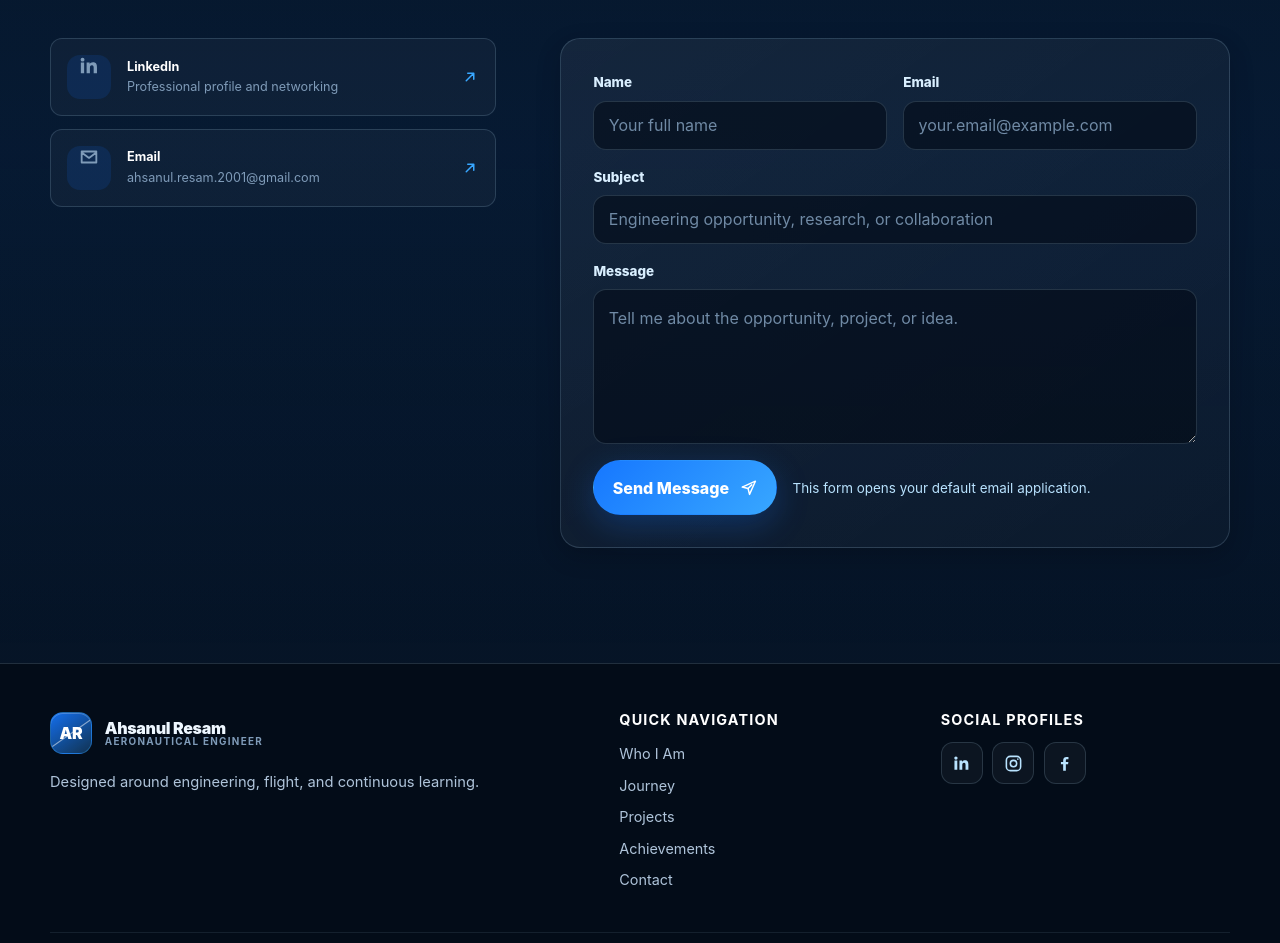
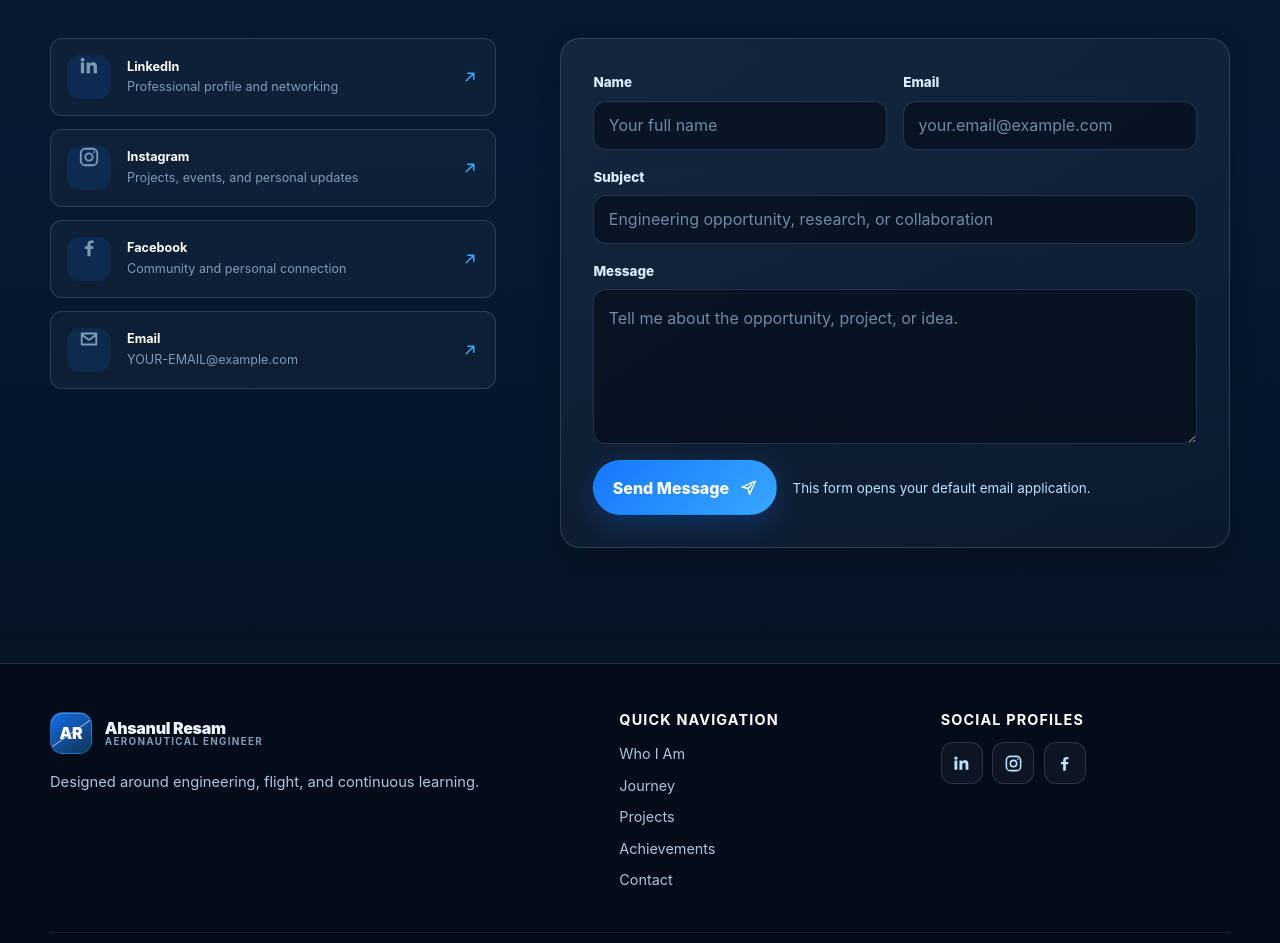
Before and after one commit to resam-aero/portfolio, a plain HTML site: page index.html in a window 1280 px wide. Shown: the part 10460-11403 px from the top of the page. Drawn offline with Linux system fonts and the light colour scheme.

Commit message:
Update index.html

```diff
--- a/index.html
+++ b/index.html
@@ -2386,11 +2386,13 @@
             <div class="profile-backdrop" aria-hidden="true"></div>
             <div class="profile-frame">
               <!-- Replace the placeholder below with your profile photo URL or file path -->
+
               <img
                 class="profile-placeholder"
                 src="assets/profile.jpeg"
                 alt="Portrait of Ahsanul Resam"
               >
+
               <div class="profile-label">
                 <div>
                   <span>Aeronautical Engineer</span>
@@ -3145,7 +3147,51 @@
 
             <a
               class="social-card"
-              href="mailto:ahsanul.resam.2001@gmail.com"
+              href="https://www.instagram.com/YOUR-INSTAGRAM-USERNAME"
+              target="_blank"
+              rel="noopener noreferrer"
+              aria-label="Visit Ahsanul Resam on Instagram"
+            >
+              <span class="social-icon" aria-hidden="true">
+                <svg viewBox="0 0 24 24" fill="none">
+                  <rect x="3" y="3" width="18" height="18" rx="5" stroke="currentColor" stroke-width="2"/>
+                  <circle cx="12" cy="12" r="4" stroke="currentColor" stroke-width="2"/>
+                  <circle cx="17.5" cy="6.5" r="1" fill="currentColor"/>
+                </svg>
+              </span>
+              <span>
+                <strong>Instagram</strong>
+                <span>Projects, events, and personal updates</span>
+              </span>
+              <svg class="social-arrow" viewBox="0 0 24 24" fill="none" aria-hidden="true">
+                <path d="M7 17 17 7M9 7h8v8" stroke="currentColor" stroke-width="2" stroke-linecap="round" stroke-linejoin="round"/>
+              </svg>
+            </a>
+
+            <a
+              class="social-card"
+              href="https://www.facebook.com/YOUR-FACEBOOK-USERNAME"
+              target="_blank"
+              rel="noopener noreferrer"
+              aria-label="Visit Ahsanul Resam on Facebook"
+            >
+              <span class="social-icon" aria-hidden="true">
+                <svg viewBox="0 0 24 24" fill="currentColor">
+                  <path d="M13.7 21v-8h2.8l.4-3h-3.2V8.1c0-.9.3-1.5 1.6-1.5H17V3.9c-.3 0-1.3-.1-2.5-.1-2.5 0-4.2 1.5-4.2 4.3V10H7.5v3h2.8v8h3.4Z"/>
+                </svg>
+              </span>
+              <span>
+                <strong>Facebook</strong>
+                <span>Community and personal connection</span>
+              </span>
+              <svg class="social-arrow" viewBox="0 0 24 24" fill="none" aria-hidden="true">
+                <path d="M7 17 17 7M9 7h8v8" stroke="currentColor" stroke-width="2" stroke-linecap="round" stroke-linejoin="round"/>
+              </svg>
+            </a>
+
+            <a
+              class="social-card"
+              href="mailto:YOUR-EMAIL@example.com"
               aria-label="Email Ahsanul Resam"
             >
               <span class="social-icon" aria-hidden="true">
@@ -3155,7 +3201,7 @@
               </span>
               <span>
                 <strong>Email</strong>
-                <span>ahsanul.resam.2001@gmail.com</span>
+                <span>YOUR-EMAIL@example.com</span>
               </span>
               <svg class="social-arrow" viewBox="0 0 24 24" fill="none" aria-hidden="true">
                 <path d="M7 17 17 7M9 7h8v8" stroke="currentColor" stroke-width="2" stroke-linecap="round" stroke-linejoin="round"/>
```
